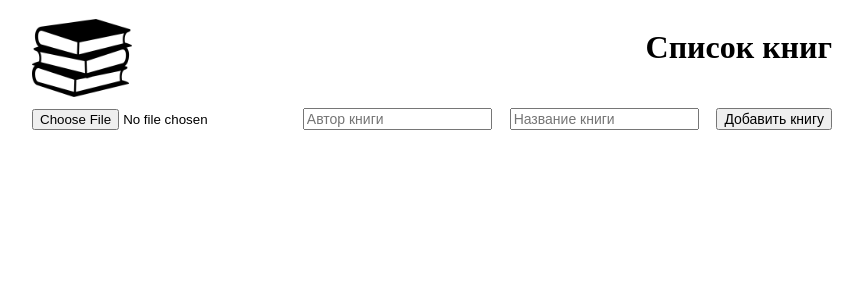
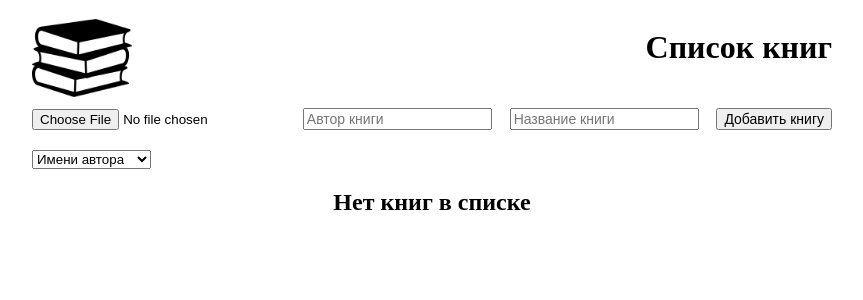
Before and after one commit to Maxac153/Test, a React (Create React App) app: page / in a window 1280 px wide. Shown: the top 300 px of the page, without its empty margins (208-1071 px from the left). Built offline with nearby package versions, Linux system fonts and the light colour scheme.

Commit message:
Add filter, style rework

```diff
--- a/src/App.css
+++ b/src/App.css
@@ -1,22 +1,32 @@
+/* App */
+
 .App{
     width: 800px;
     margin: 0 auto;
 }
 
-.title{
+/* Header */
+
+.header{
+    display: flex;
+    justify-content: space-between;
+}
+
+.header__title{
     text-align: center;
 }
+
+.header__logo{
+    width: 100px;
+}
+
+/* Form */
 
 .add__book{
     display: flex;
     align-items: center;
     justify-content: space-between;
 }
-
-.logo{
-    width: 100px;
-}
-
 
 .input{
     font-size: 14px;
@@ -25,6 +35,9 @@
 .btn{
     font-size: 14px;
 }
+
+
+/* Books list */
 
 .img_book{
     width: 145px;
@@ -40,7 +53,6 @@
     padding: 10px;
 }
 
-.header{
-    display: flex;
-    justify-content: space-between;
+.no_books{
+    text-align: center;
 }
--- a/src/App.js
+++ b/src/App.js
@@ -3,24 +3,77 @@ import React, { useState } from "react";
 import Book from "./Components/BookItem";
 import Header from "./Components/Header";
 import Form from "./Components/Form";
+import Filter from "./Components/UI/filter/Filter";
 
 const App = () => {
-  const [books, setBooks] = useState([Object.values(localStorage)]);
+  //Преобразуем массив в объект
+  let list = Object.values(localStorage).reduce((books, book) => {
+    books = [
+      ...books,
+      {
+        id: book.split(",")[0],
+        img: book.split(",")[1] + "," + book.split(",")[2],
+        author: book.split(",")[3],
+        name: book.split(",")[4],
+      },
+    ];
+    return books;
+  }, []);
+
+  const [books, setBooks] = useState(list);
+  const [filterSort, setFilterSort] = useState("");
+
+  //Сортировка
+  const sortBooks = (sort) => {
+    setFilterSort(sort);
+    setBooks([...books].sort((a, b) => a[sort].localeCompare(b[sort])));
+  };
+
+  //Добавить книгу
+  const createBook = (newBook) => {
+    setBooks([...books, newBook]);
+  };
+
+  //Удалить книгу
+  const remove = (id) => {
+    setBooks(books.filter((b) => b.id != id));
+    localStorage.removeItem(id);
+  };
 
   return (
     <div className="App">
       <Header title={"Список книг"} />
-      <Form create={setBooks} />
-      {Object.values(localStorage).map((book, index) => (
-        <Book
-          key={index}
-          setBooks={setBooks}
-          id={book.split(",")[0]}
-          img={book.split(",")[1] + "," + book.split(",")[2]}
-          author={book.split(",")[3]}
-          name={book.split(",")[4]}
-        ></Book>
-      ))}
+      <Form create={createBook} />
+      <Filter
+        value={filterSort}
+        onChange={sortBooks}
+        defaultValue={"Сортировка по"}
+        options={[
+          {
+            value: "author",
+            name: "Имени автора",
+          },
+          {
+            value: "name",
+            name: "Название книги",
+          },
+        ]}
+      />
+
+      {books.length !== 0 ? (
+        books.map((book, index) => (
+          <Book
+            key={index}
+            remove={remove}
+            id={book.id}
+            img={book.img}
+            author={book.author}
+            name={book.name}
+          ></Book>
+        ))
+      ) : (
+        <h2 className="no_books">Нет книг в списке</h2>
+      )}
     </div>
   );
 };
--- a/src/Components/BookItem.jsx
+++ b/src/Components/BookItem.jsx
@@ -1,12 +1,6 @@
 import Button from "./UI/button/Button";
 
 const BookItem = ({ ...porps }) => {
-  //Удаление книги
-  const remove = (id) => {
-    localStorage.removeItem(id);
-    porps.setBooks([Object.values(localStorage)]);
-  };
-
   return (
     <div className="item">
       <img className="img_book" src={porps.img} alt="book" />
@@ -22,7 +16,7 @@ const BookItem = ({ ...porps }) => {
       <Button
         id={porps.id}
         className="btn"
-        onClick={(e) => remove(e.target.id)}
+        onClick={(e) => porps.remove(e.target.id)}
       >
         Удалить книгу
       </Button>
--- a/src/Components/Form.jsx
+++ b/src/Components/Form.jsx
@@ -5,7 +5,6 @@ import Input from "../Components/UI/input/Input";
 const Form = ({ create }) => {
   const [book, setBook] = useState({ img: "", author: "", name: "" });
 
-  //Добавление книги
   const handle = (e) => {
     e.preventDefault();
     let id = Date.now();
@@ -18,7 +17,12 @@ const Form = ({ create }) => {
         book.author,
         book.name,
       ]);
-      create([Object.values(localStorage)]);
+      create({
+        id: id,
+        img: reader.result,
+        author: book.author,
+        name: book.name,
+      });
     });
   };
 
--- a/src/Components/Header.jsx
+++ b/src/Components/Header.jsx
@@ -1,10 +1,10 @@
-import Logo from "../img/book.png";
+import Logo from "../img/logo.png";
 
 const Header = ({ ...props }) => {
   return (
     <header className="header">
-      <img src={Logo} alt="Logo" className="logo" />
-      <h1 className="title">{props.title}</h1>
+      <img src={Logo} alt="Logo" className="header__logo" />
+      <h1 className="header__title">{props.title}</h1>
     </header>
   );
 };
--- /dev/null
+++ b/src/Components/UI/filter/Filter.jsx
@@ -0,0 +1,20 @@
+import "../filter/filter.css"
+
+const Filter = ({ defaultValue, options, value, onChange }) => {
+  return (
+    <div className="filter">
+      <select value={value} onChange={(event) => onChange(event.target.value)}>
+        <option disabled value="value">
+          {defaultValue}
+        </option>
+        {options.map((option) => (
+          <option key={option.value} value={option.value}>
+            {option.name}
+          </option>
+        ))}
+      </select>
+    </div>
+  );
+};
+
+export default Filter;
--- /dev/null
+++ b/src/Components/UI/filter/filter.css
@@ -0,0 +1,3 @@
+.filter{
+    margin: 20px 0;
+}
```
Also changed, not shown: src/img/logo.png (renamed from src/img/book.png).
